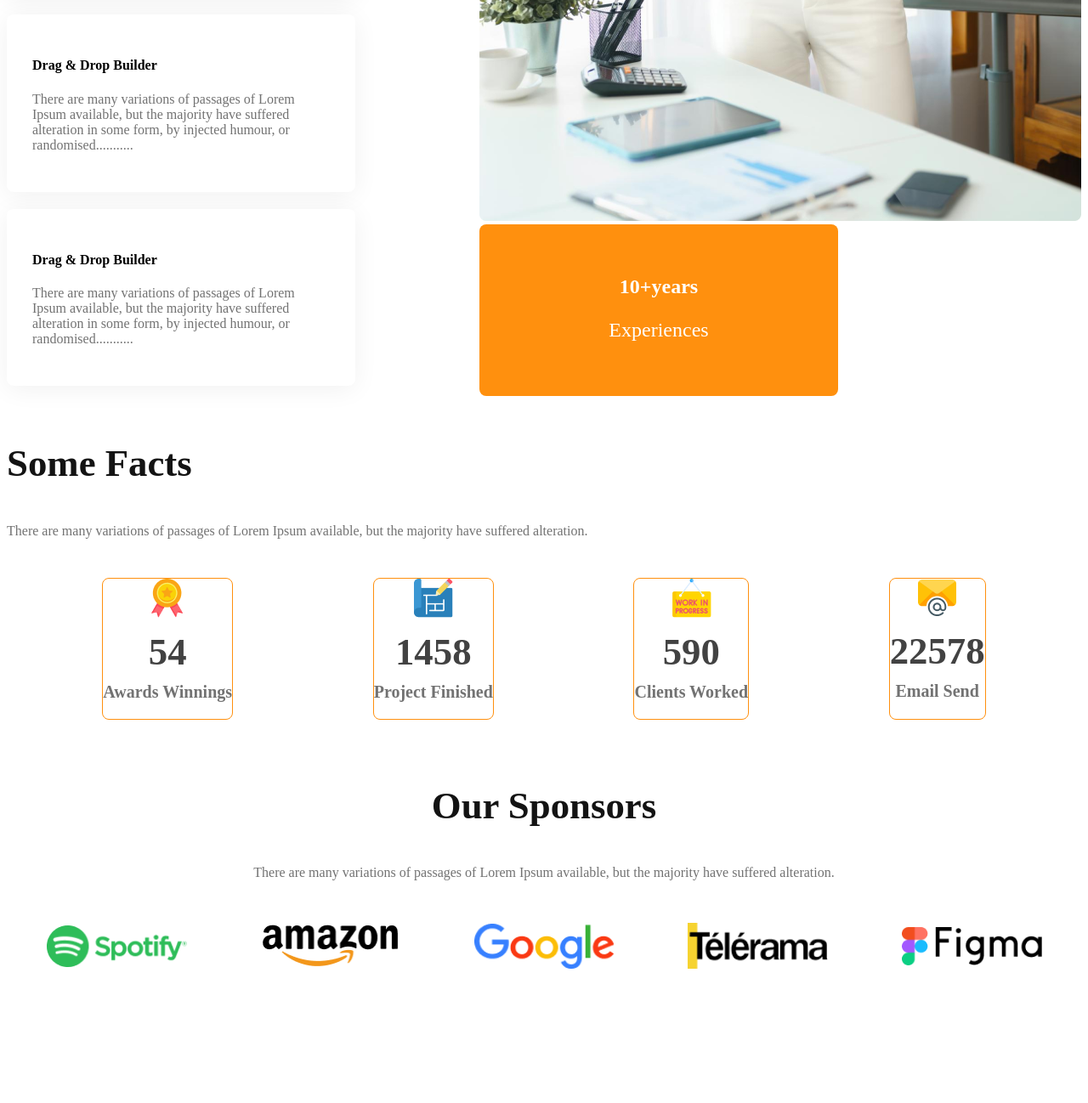
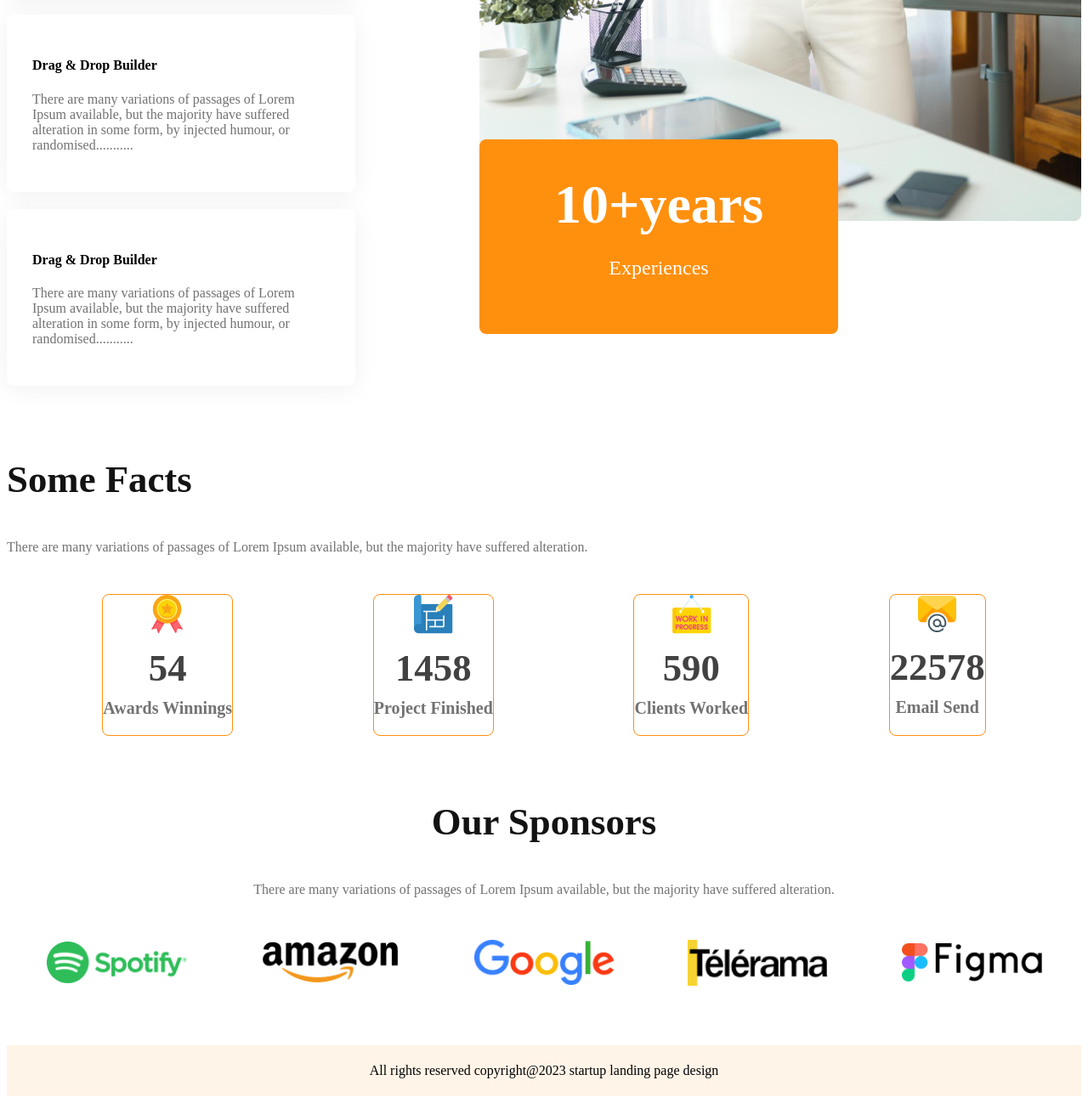
Before and after one commit to emd092655/g3-architects-website, a plain HTML site: page index.html in a window 1280 px wide. Shown: the part 2653-3951 px from the top of the page at 85% size. Before the commit the page ends 3863 px from the top, so only its background shows below. Drawn offline with Linux system fonts and the light colour scheme.

Commit message:
added the footer

```diff
--- a/index.html
+++ b/index.html
@@ -114,8 +114,8 @@
         </div>
     </section>
     </main>
-    <footer>
-
+    <footer class="footer">
+        <p>All rights reserved copyright@2023 startup landing page design</p>
     </footer>
 </body>
 </html>
--- a/styles/architects.css
+++ b/styles/architects.css
@@ -96,6 +96,7 @@ main{
     font-weight: 700px;
 }
 
+
 /* feature section styles */
 .features{
     display: flex;
@@ -113,7 +114,7 @@ main{
     padding: 30px;
     margin-bottom: 20px;
 }
-.featuer-img img{
+.feature-img img{
     height: 90%;
     margin: 90%;
 }
@@ -125,8 +126,9 @@ main{
     padding: 40px;
     text-align: center;
     position: relative;
+    bottom: 100px;
 }
-.ten-years-badge h3{
+.ten-years-badge h2{
     font-size: 4rem;
     margin: 0;
 }
@@ -160,6 +162,7 @@ main{
 
 
 
+
 /* sponsors styles */
 /* mobile devices */
 .sponsors{
@@ -177,41 +180,58 @@ main{
 }
 
 
+/* footer section */
+.footer{
+    background: #FFF4E7;
+    padding: 5px;
+    display: flex;
+    justify-content: center;
+    align-items: center;
+}
+
+
 
 /* responsive media queries */
 /* mobile decices */
 @media screen and (max-width:576px) {
     header{
-        padding: 50px;
+        padding: 20px;
     }
+
     nav,
     .features,
     .teams-container,
-    .sponsors-card-container,
-    {
+    .facts-card-container,
+    .sponsors-card-container {
         flex-direction: column;
     }
+
     .features-mig img{
         width: 90%;
         margin-left: 0;
     }
+
     .ten-years-badge{
         position:static;
         max-width: 300px;
     }
+
     .teams-img-container{
         grid-template-columns: 1fr;
     }
-    .teams-container, .facts-card-container{
+
+    .teams-container,
+    .facts-card-container{
         padding-left: 20px;
         padding-right: 20px;
     }
+
     .facts-card-container{
         gap:20px;
     }
 }
 
-/* table or medium devices */
+/* tablet or medium devices */
 @media screen and (min-width:576px) and (max-width:960px) {
     header{
         padding: 50px;
@@ -219,8 +239,7 @@ main{
     nav,
     .features,
     .teams-container,
-    .sponsors-img-container
-    {
+    .sponsors-img-container {
         flex-direction: column;
     }
 }
```
